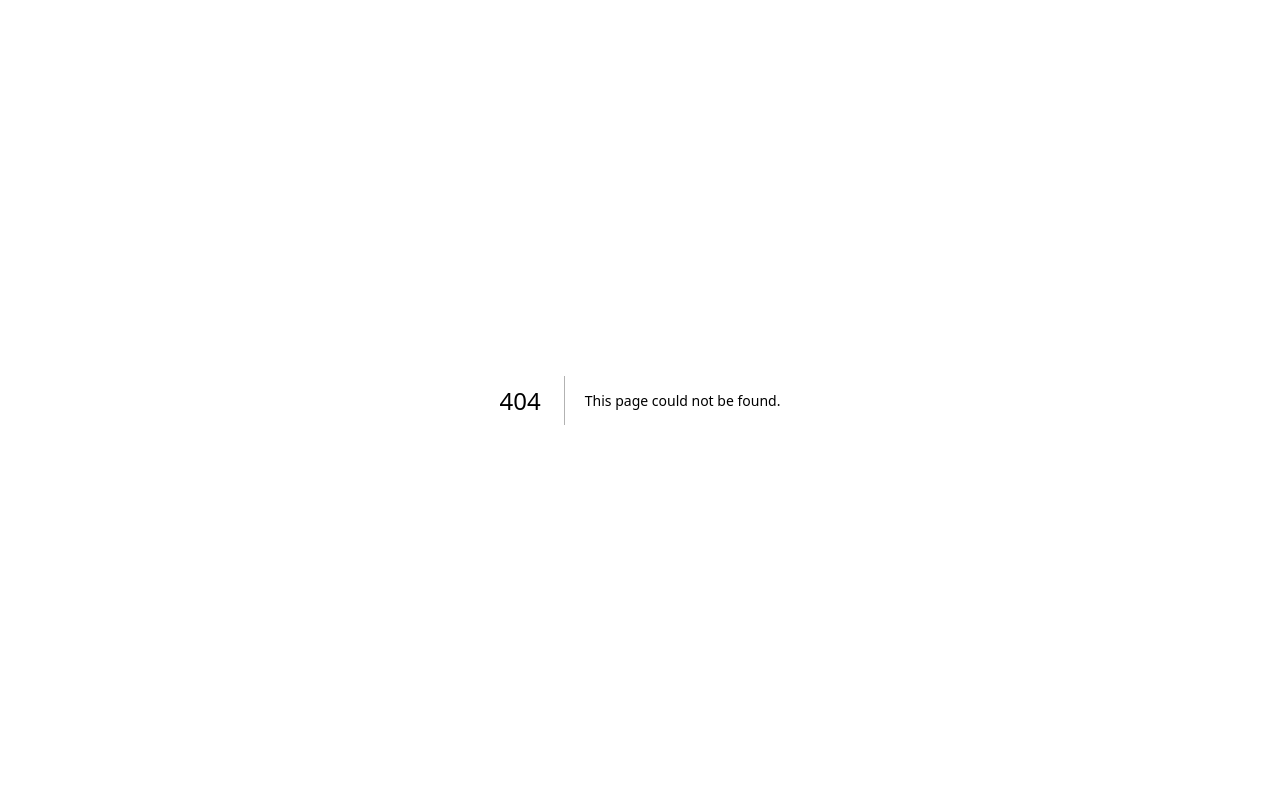
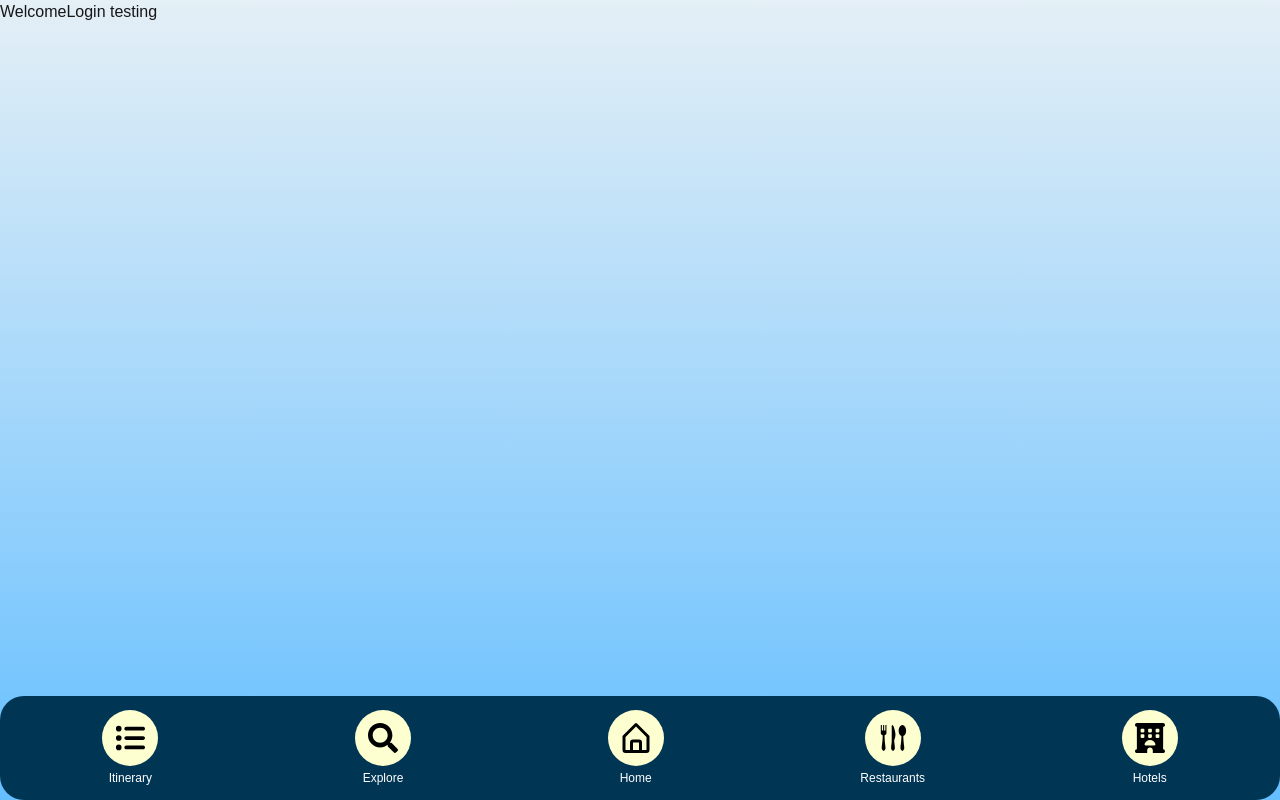
Before and after one commit to KhushiChoksi/CPSC481_T8G2, a Next.js app in the folder travel-app/: page /welcome-login in a window 1280 px wide. Before the commit this address had no page. Built offline with nearby package versions, Linux system fonts and the light colour scheme.

Commit message:
testing branch creation - created welcome/login folder and page

```diff
--- /dev/null
+++ b/travel-app/src/app/welcome-login/page.tsx
@@ -0,0 +1,10 @@
+import Navbar from "../components/Navbar";
+
+export default function WelcomeLoginPage() {
+    return (
+      <div>
+        <p>WelcomeLogin testing</p>
+        <Navbar/>
+      </div>
+    );
+  }
```
